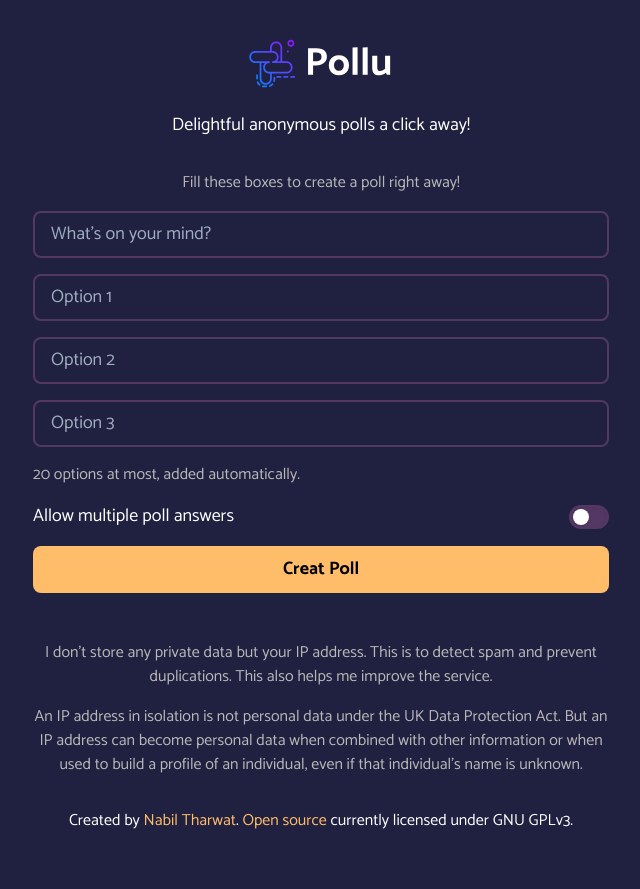
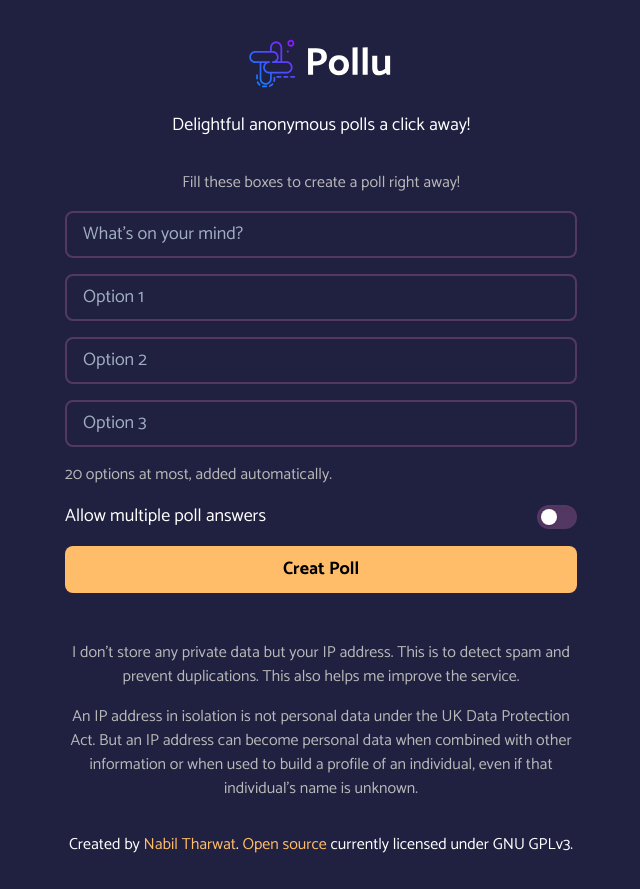
Before and after one commit to KL13NT/pollu, a Next.js app: page / in a window 1280 px wide. Shown: the whole page, without its empty margins (319-959 px from the left). Before the commit the page ends 865 px from the top, so only its background shows below. Built offline with nearby package versions, Linux system fonts and the light colour scheme.

Commit message:
fix?: tailwind used utilities getting purged. Check tailwind.config for details

```diff
--- a/package.json
+++ b/package.json
@@ -28,14 +28,19 @@
 	},
 	"devDependencies": {
 		"@babel/core": "^7.11.6",
+		"@fullhuman/postcss-purgecss": "^3.0.0",
 		"@storybook/addon-actions": "^6.0.26",
 		"@storybook/addon-essentials": "^6.0.26",
 		"@storybook/addon-links": "^6.0.26",
 		"@storybook/react": "^6.0.26",
 		"@types/mongoose": "^5.7.36",
+		"@zeit/next-css": "^1.0.1",
 		"autocannon": "^6.5.0",
 		"babel-loader": "^8.1.0",
+		"next-purgecss": "^4.0.0",
+		"postcss-flexbugs-fixes": "^4.2.1",
 		"postcss-import": "^12.0.1",
+		"postcss-preset-env": "^6.7.0",
 		"prettier": "2.1.2",
 		"react-is": "^16.13.1",
 		"tailwindcss-pseudo-elements": "^1.3.0"
--- a/pages/_app.js
+++ b/pages/_app.js
@@ -2,7 +2,7 @@ import * as Sentry from '@sentry/react'
 
 import { Layout } from '../src/components/Layout'
 
-import '../src/styles.css'
+import '../src/styles/index.css'
 
 Sentry.init({ dsn: process.env.SENTRY_KEY })
 
--- a/postcss.config.js
+++ b/postcss.config.js
@@ -1,15 +1,18 @@
-const purgecss = [
-	'@fullhuman/postcss-purgecss',
-	{
-		content: ['./components/**/*.js', './pages/**/*.js'],
-		defaultExtractor: content => content.match(/[\w-/:]+(?<!:)/g) || []
-	}
-]
-
 module.exports = {
 	plugins: [
 		'tailwindcss',
-		'autoprefixer',
-		...(process.env.NODE_ENV === 'production' ? [purgecss] : [])
+		'postcss-flexbugs-fixes',
+		[
+			'postcss-preset-env',
+			{
+				autoprefixer: {
+					flexbox: 'no-2009'
+				},
+				stage: 3,
+				features: {
+					'custom-properties': false
+				}
+			}
+		]
 	]
 }
--- a/src/components/Layout.jsx
+++ b/src/components/Layout.jsx
@@ -4,8 +4,6 @@ import Link from 'next/link'
 import { ErrorBoundary } from '@sentry/react'
 
 import Error from '../../pages/_error'
-
-import { Button } from './Button'
 
 export function Layout({ children }) {
 	return (
--- a/src/components/SEO.jsx
+++ b/src/components/SEO.jsx
@@ -21,12 +21,8 @@ const Images = ({ image }) => {
 	)
 }
 
-function SEO({
-	title = defaults.title,
-	description = defaults.description,
-	image
-}) {
-	const finalTitle = title ? `${title} | Pollu` : title
+function SEO({ title, description = defaults.description, image }) {
+	const finalTitle = title ? `${title} | Pollu` : defaults.title
 
 	return (
 		<Head>
--- a/src/styles.css
+++ b/src/styles/index.css
@@ -21,7 +21,7 @@ body {
 }
 
 .toggle > span > span:nth-child(2) {
-	@apply absolute block w-4 h-4 mt-1 ml-1 rounded-full shadow inset-y-0 left-0 transition-transform duration-300 ease-in-out bg-white;
+	@apply absolute block w-4 h-4 mt-1 ml-1 rounded-full shadow inset-y-0 left-0 transition-transform duration-300 ease-in-out bg-primary;
 }
 
 .toggle > span > span:nth-child(2) > input {
--- a/tailwind.config.js
+++ b/tailwind.config.js
@@ -1,19 +1,39 @@
-const { fontFamily: defaultFonts } = require('tailwindcss/defaultTheme')
+const defaultTheme = require('tailwindcss/defaultTheme')
+const {
+	fontFamily: defaultFonts,
+	colors,
+	maxWidth
+} = require('tailwindcss/defaultTheme')
 
 module.exports = {
 	future: {
 		removeDeprecatedGapUtilities: true,
-		purgeLayersByDefault: true
+		purgeLayersByDefault: false
 	},
-	purge: ['./components/**/*.{js,ts,jsx,tsx}', './pages/**/*.{js,ts,jsx,tsx}'],
+
+	//FIXME: There's a bug with this configuration that makes utilities like
+	//'max-w-screen-sm' and 'relative' not work, while 'absolute' works. This is
+	//the case with the Toggle component. To reproduce: Set purge.layers to
+	//['utilities'] and run the production & serve commands `yarn build && yarn
+	//start` then navigate to localhost:3000. This will greet you with a 100%
+	//screen width container Layout instead of the `max-w-screen-sm` and a broken
+	//`Toggle`.
+
+	//The `layers=['utilities']` purge option produces an output initial load of 296.68 KB while with purging completely disabled like the following produces 297.09 KB. Execuse me? Also check https://nextjs.org/docs/advanced-features/customizing-postcss-config
+	purge: {
+		enabled: false,
+		mode: 'layers',
+		layers: [],
+		content: [
+			'./components/**/*.{js,ts,jsx,tsx}',
+			'./pages/**/*.{js,ts,jsx,tsx}'
+		],
+		options: {}
+	},
+
 	theme: {
-		inset: {
-			0: 0,
-			auto: 'auto',
-			16: '16px'
-		},
-		extend: {
 		colors: {
+			transparent: 'transparent',
 			primary: '#FFFFFF',
 			secondary: '#000000',
 			alternative: '#B8B8B8',
@@ -23,13 +43,31 @@ module.exports = {
 			focus: '#793A9D',
 			progress: '#FF6363'
 		},
+		extend: {
+			spacing: {
+				7: '1.75rem',
+				10: '2.5rem',
+				12: '3rem',
+				16: '4rem',
+				20: '5rem',
+				24: '6rem',
+				28: '7rem',
+				32: '8rem',
+				80: '20rem',
+				128: '32rem',
+				'(screen-16)': 'calc(100vh - 4rem)'
+			},
+			maxWidth: {
+				'screen-sm': '576px',
+				'screen-md': '768px',
+				'screen-lg': '992px',
+				'screen-xl': '1280px'
+			},
 			fontFamily: {
 				...defaultFonts,
 				sans:
 					'Catamaran, system-ui, -apple-system, BlinkMacSystemFont, Segoe UI, Roboto, Helvetica Neue, Arial, Noto Sans, sans-serif, Apple Color Emoji, Segoe UI Emoji, Segoe UI Symbol, Noto Color Emoji'
 			}
 		}
-	},
-	variants: {}
-	// plugins: [require("tailwindcss-pseudo-elements")],
 	}
+}
```
Also changed, not shown: 1 other file (tests, documents, lock files or other folders). Lines whose indentation alone changed are shown as unchanged.
